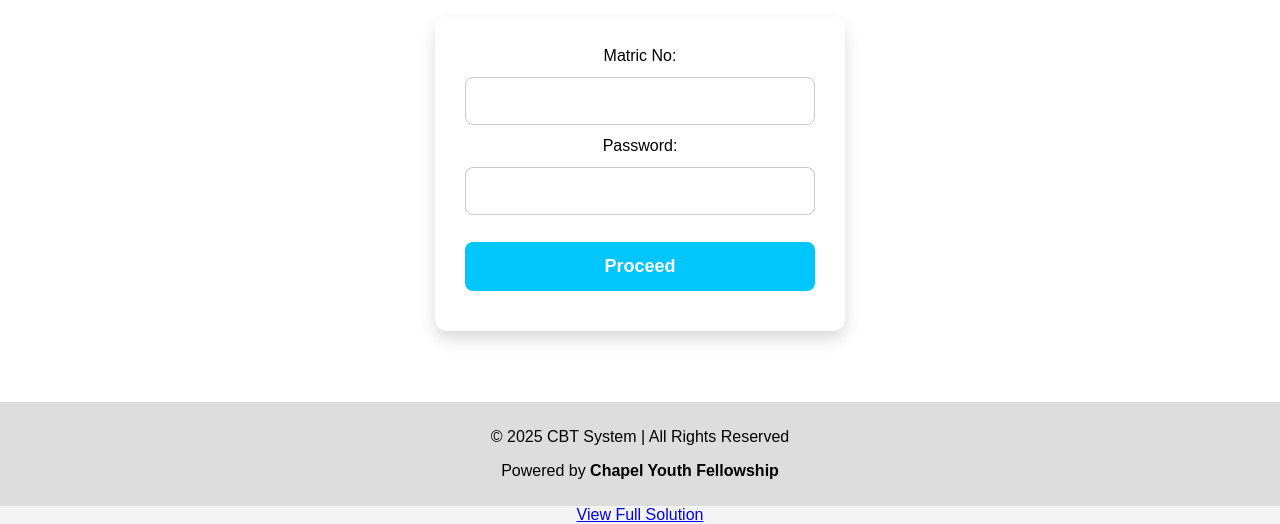
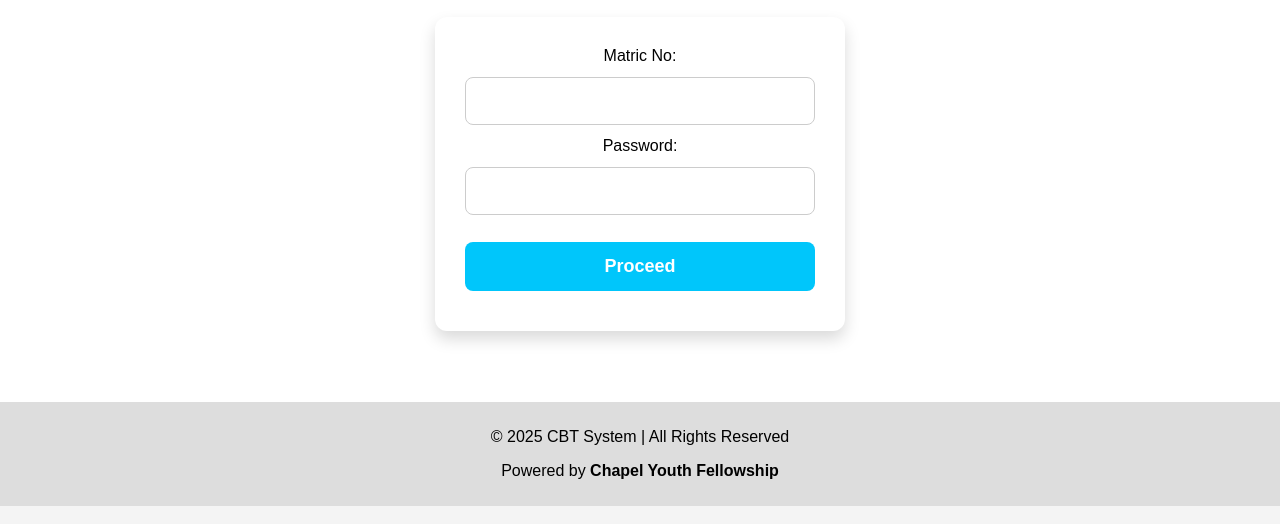
Before and after one commit to CYF-25/MTS-101, a plain HTML site: page index.html in a window 1280 px wide. Shown: the part 294-818 px from the top of the page. Drawn offline with Linux system fonts and the light colour scheme.

Commit message:
Update index.html

```diff
--- a/index.html
+++ b/index.html
@@ -71,11 +71,6 @@
         </div>
     </section>
 
-    <div class="solution-link">
-        <a href="https://t.me/cyflibrary/2/1750">View Full Solution</a>
-      </div>
-
-
     <script src="script.js"></script>
 </body>
 
```
